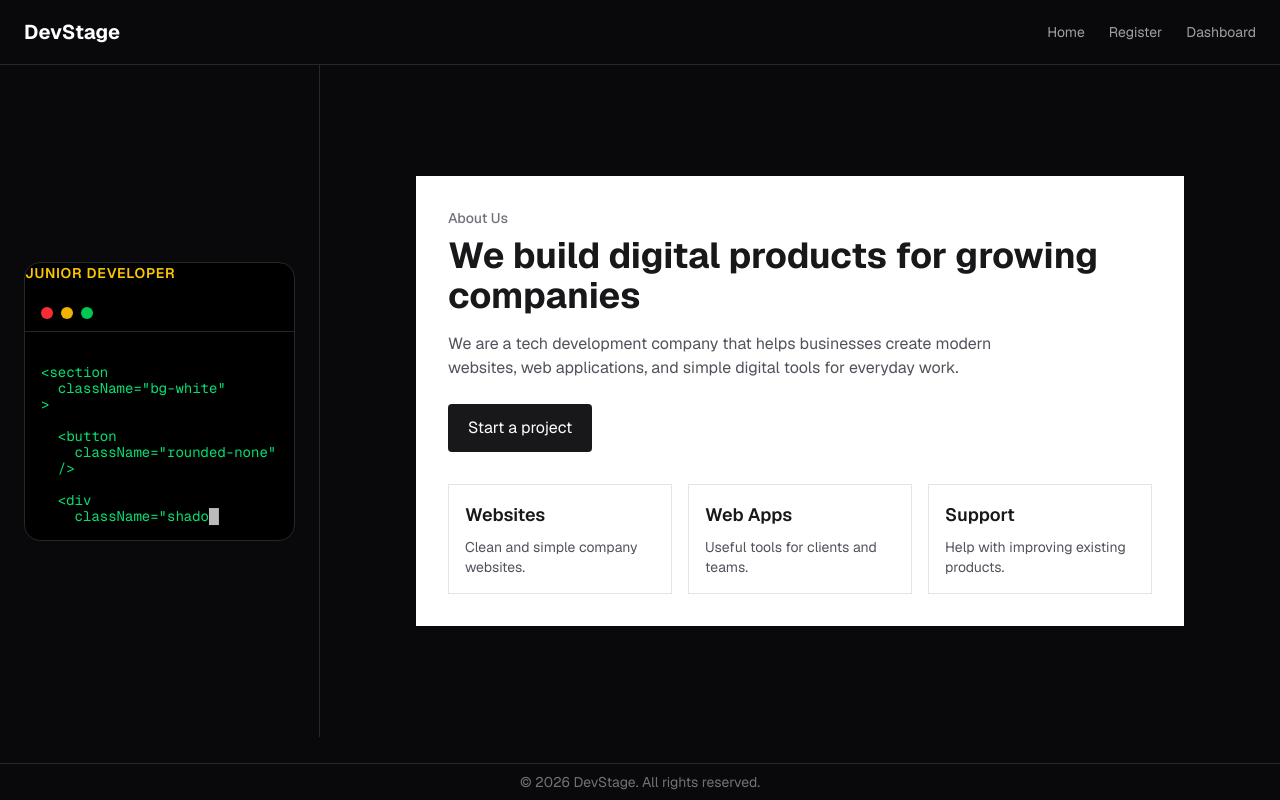
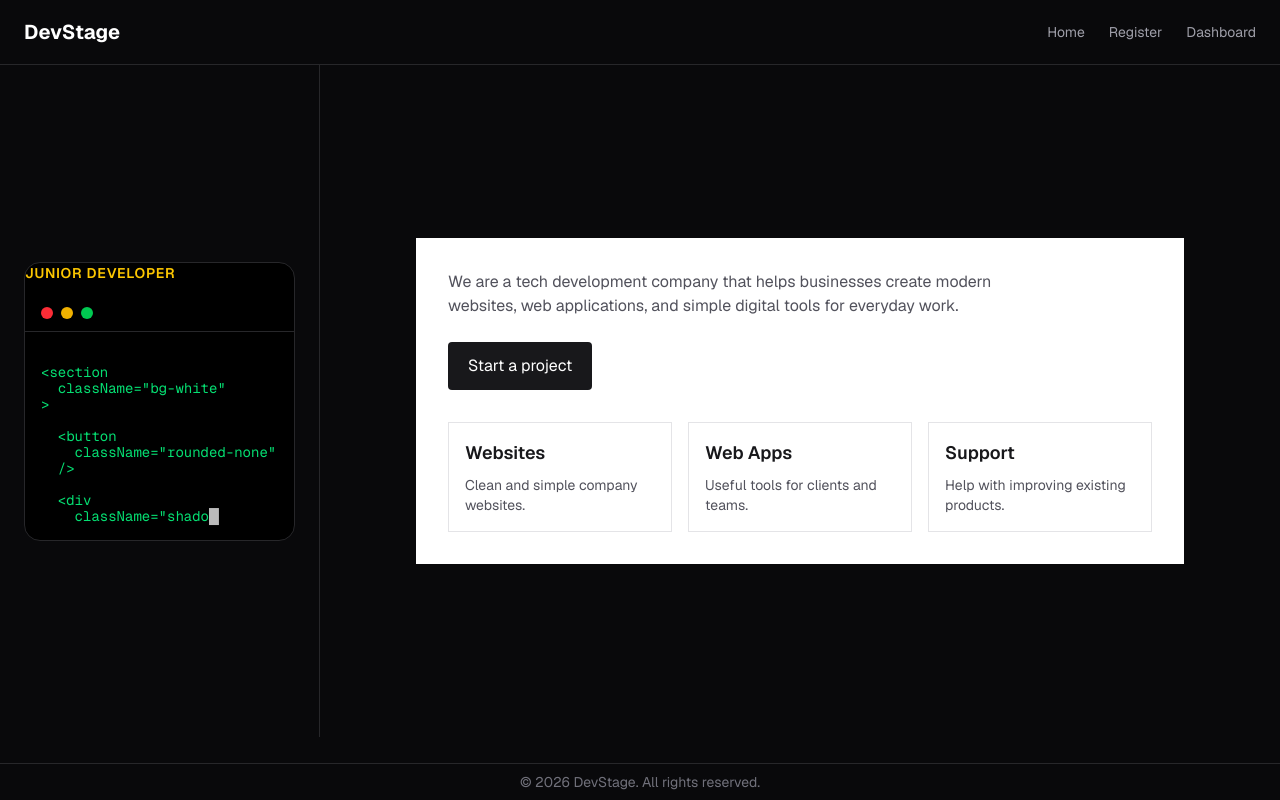
Before and after one commit to saeedhei/team-alla-biloshapka, a Next.js app: page / in a window 1280 px wide. Built offline with nearby package versions, Linux system fonts and the light colour scheme.

Commit message:
prepare content visibility system

```diff
--- a/components/home/AboutSection.tsx
+++ b/components/home/AboutSection.tsx
@@ -24,13 +24,15 @@ export default function AboutSection({
     <section
       className={`${aboutStyles.section.base} ${aboutStyles.section[currentStage]}`}
     >
-      <p className={aboutStyles.eyebrow}>About Us</p>
+      {showEyebrow && <p className={aboutStyles.eyebrow}>About Us</p>}
 
-      <h1
-        className={`${aboutStyles.title.base} ${aboutStyles.title[currentStage]}`}
-      >
-        We build digital products for growing companies
-      </h1>
+      {showTitle && (
+        <h1
+          className={`${aboutStyles.title.base} ${aboutStyles.title[currentStage]}`}
+        >
+          We build digital products for growing companies
+        </h1>
+      )}
 
       <p
         className={`${aboutStyles.description.base} ${aboutStyles.description[currentStage]}`}
```
